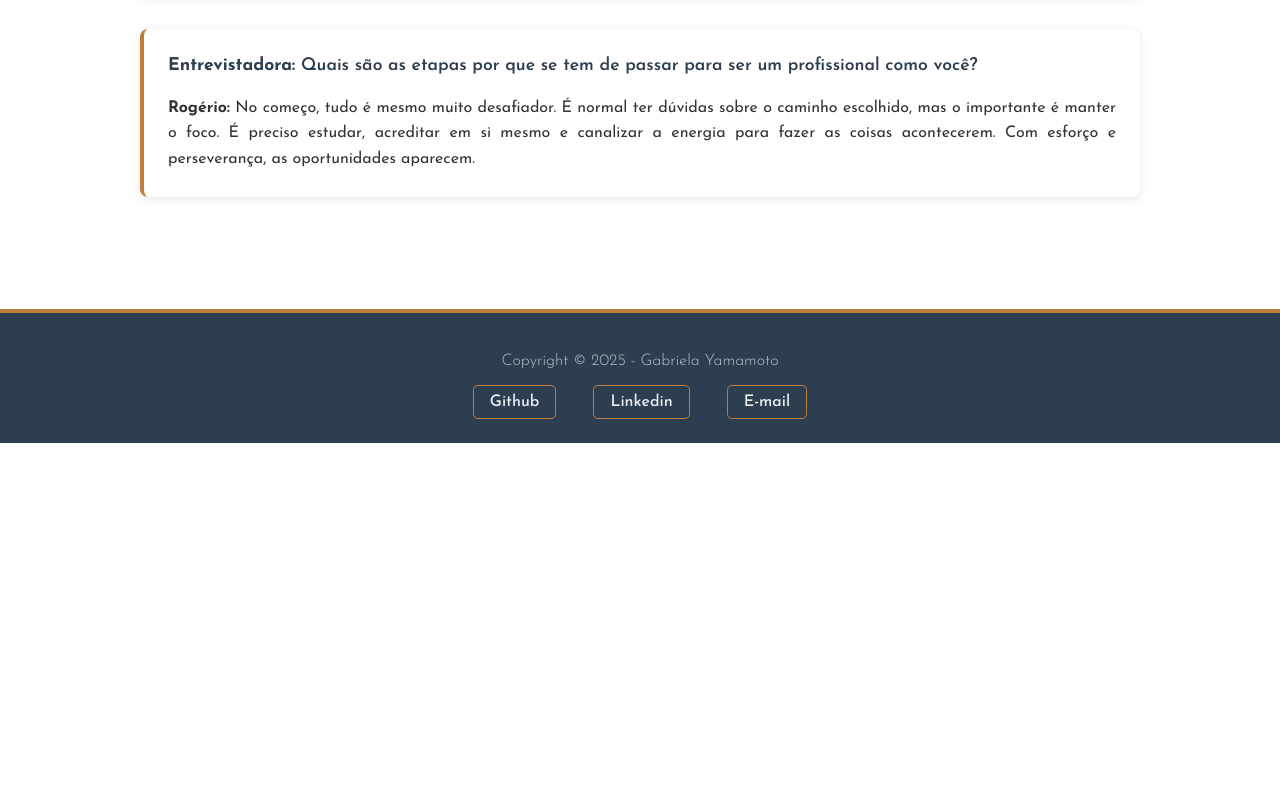
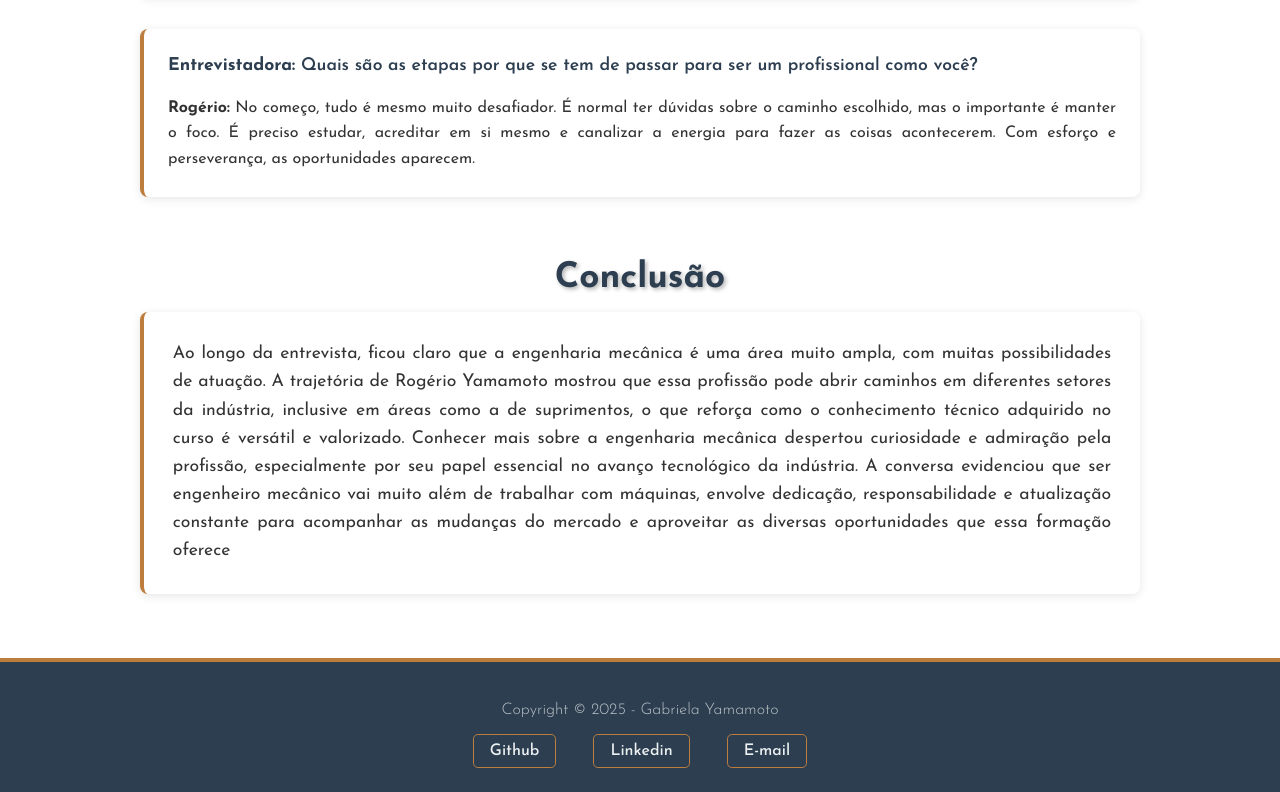
Before and after one commit to gabiyamamoto/site-entrevista-profissional, a plain HTML site: page pages/contato.html in a window 1280 px wide. Shown: the part 3135-3927 px from the top of the page. Before the commit the page ends 3578 px from the top, so only its background shows below. Drawn offline with Linux system fonts and the light colour scheme.

Commit message:
feat: ajustam o texto da home e adiciona a conclusão ao final da entrevista

```diff
--- a/assets/css/style.css
+++ b/assets/css/style.css
@@ -139,7 +139,7 @@ header nav i {
 }
 
 .texto-resumo,
-.texto-biografia {
+.texto-biografia, .texto-conclusao {
   text-align: justify;
   max-width: 1000px;
   width: 100%;
@@ -229,7 +229,7 @@ footer a:hover {
   cursor: context-menu;
 }
 
-.container-biografia {
+.container-biografia, .container-conclusao {
   display: flex;
   justify-content: center;
   margin: 1rem;
--- a/pages/contato.html
+++ b/pages/contato.html
@@ -166,6 +166,28 @@
                 </div>
             </div>
         </section>
+        <section class="titulo-secao">
+            <div class="container-titulo">
+                <h2 class="titulo-pagina">Conclusão</h2>
+            </div>
+        </section>
+        <section class="conclusao">
+            <div class="container-conclusao">
+                <p class="texto-conclusao">
+                    Ao longo da entrevista, ficou claro que a engenharia mecânica é uma área muito
+                    ampla, com muitas possibilidades de atuação. A trajetória de Rogério Yamamoto
+                    mostrou que essa profissão pode abrir caminhos em diferentes setores da indústria,
+                    inclusive em áreas como a de suprimentos, o que reforça como o conhecimento
+                    técnico adquirido no curso é versátil e valorizado.
+                    Conhecer mais sobre a engenharia mecânica despertou curiosidade e admiração
+                    pela profissão, especialmente por seu papel essencial no avanço tecnológico da
+                    indústria. A conversa evidenciou que ser engenheiro mecânico vai muito além de
+                    trabalhar com máquinas, envolve dedicação, responsabilidade e atualização
+                    constante para acompanhar as mudanças do mercado e aproveitar as diversas
+                    oportunidades que essa formação oferece
+                </p>
+            </div>
+        </section>
     </main>
 
     <footer>
```
Also changed, not shown: index.html (+7 -8 lines).
